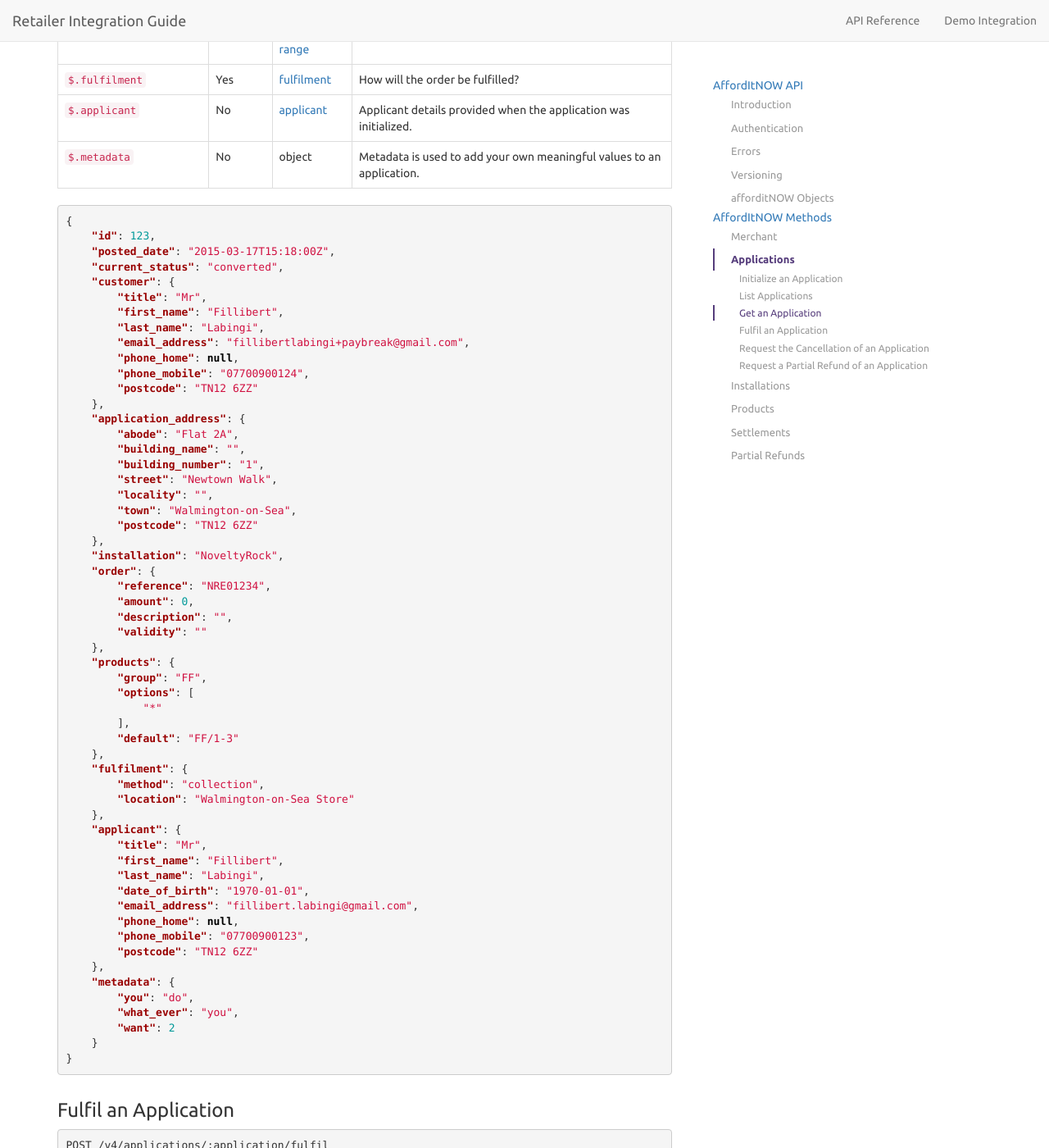
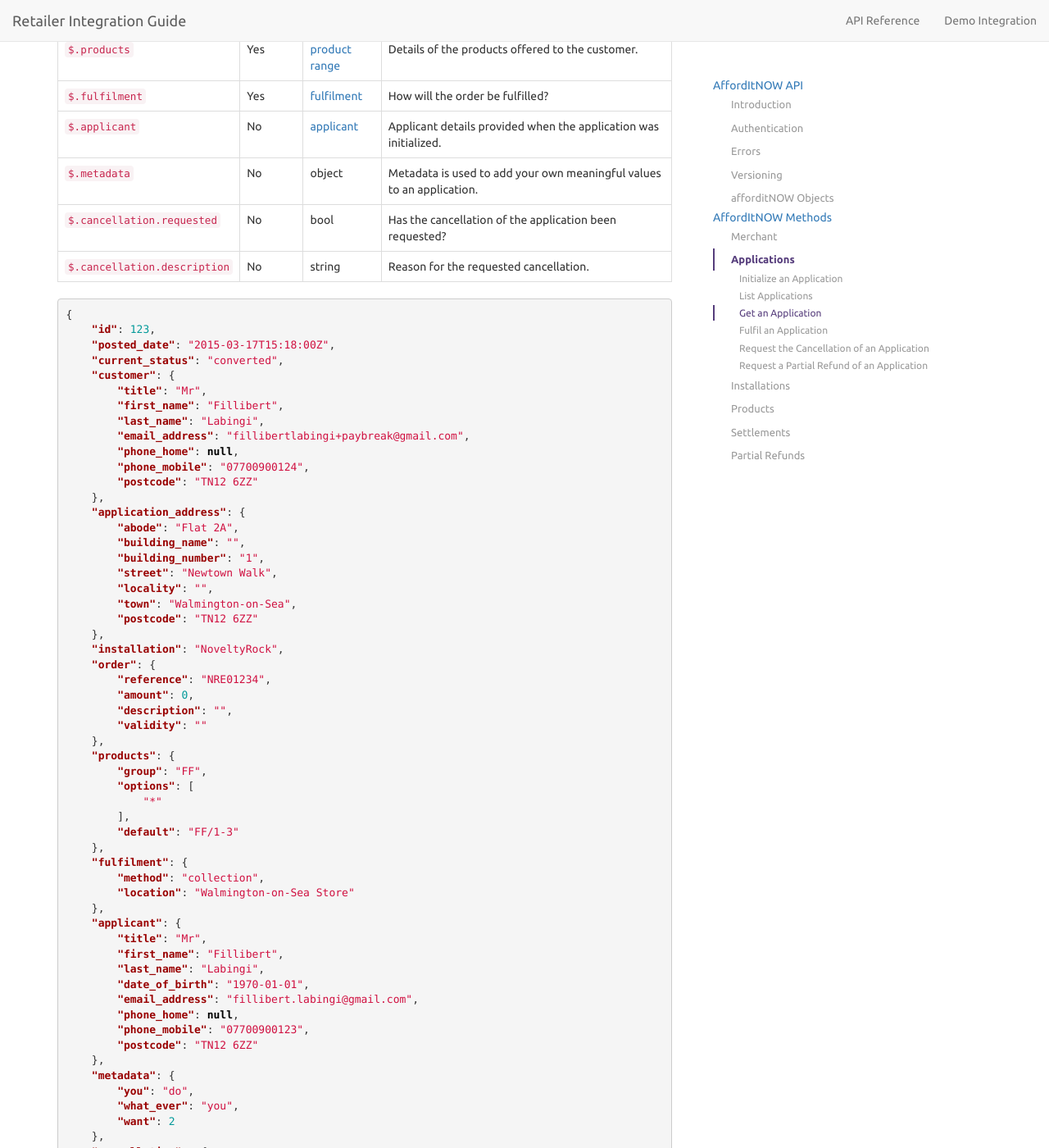
Before and after one commit to PayBreak/retailer-integration-guide, a Jekyll site: the page built from api/index.md, in a window 1280 px wide and 1400 px high, scrolled down 9867 px. Shown: the whole window at 82% size. Built offline with Jekyll 4.4.1, drawn with Linux system fonts in a browser that asks for light colours; nearby versions of some CDN libraries; Markdown is read by kramdown in place of the engine named in the settings; some of the changed text lies outside the part shown.

Commit message:
Added additional fields and calls to handle requested cancellations and partial refunds for an application

````diff
--- a/_includes/v4/applications_get.md
+++ b/_includes/v4/applications_get.md
@@ -20,6 +20,8 @@ Name | Required | Type | Description
 `$.fulfilment` | Yes | [fulfilment]({{ site.baseurl }}/api/#fulfilment) | How will the order be fulfilled?
 `$.applicant` | No | [applicant]({{ site.baseurl }}/api/#applicant) | Applicant details provided when the application was initialized.
 `$.metadata` | No | object | Metadata is used to add your own meaningful values to an application.
+`$.cancellation.requested` | No | bool | Has the cancellation of the application been requested?
+`$.cancellation.description` | No | string | Reason for the requested cancellation.
 
 ```json
 {
@@ -76,6 +78,10 @@ Name | Required | Type | Description
         "you": "do",
         "what_ever": "you",
         "want": 2
+    },
+    "cancellation" : {
+        "requested": false,
+        "description": null
     }
 }
 ```
--- a/_includes/v4/partial_refunds.md
+++ b/_includes/v4/partial_refunds.md
@@ -2,8 +2,16 @@
 
 ### Get Partial Refunds
 
+Get partial refunds:
+
 ```
 GET {{ site.data.globals.api_prefix }}/partial-refunds
+```
+
+Get partial refunds for a given application:
+
+```
+GET {{ site.data.globals.api_prefix }}/applications/:application/partial-refunds
 ```
 
 #### Response
````
